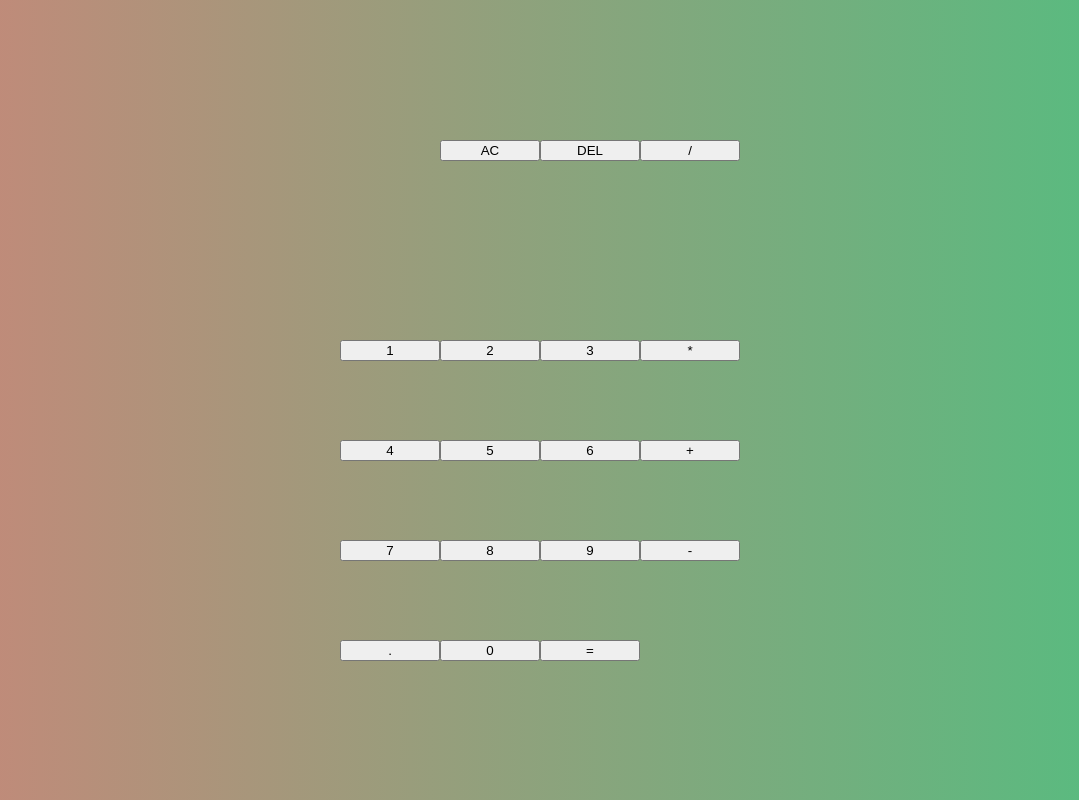
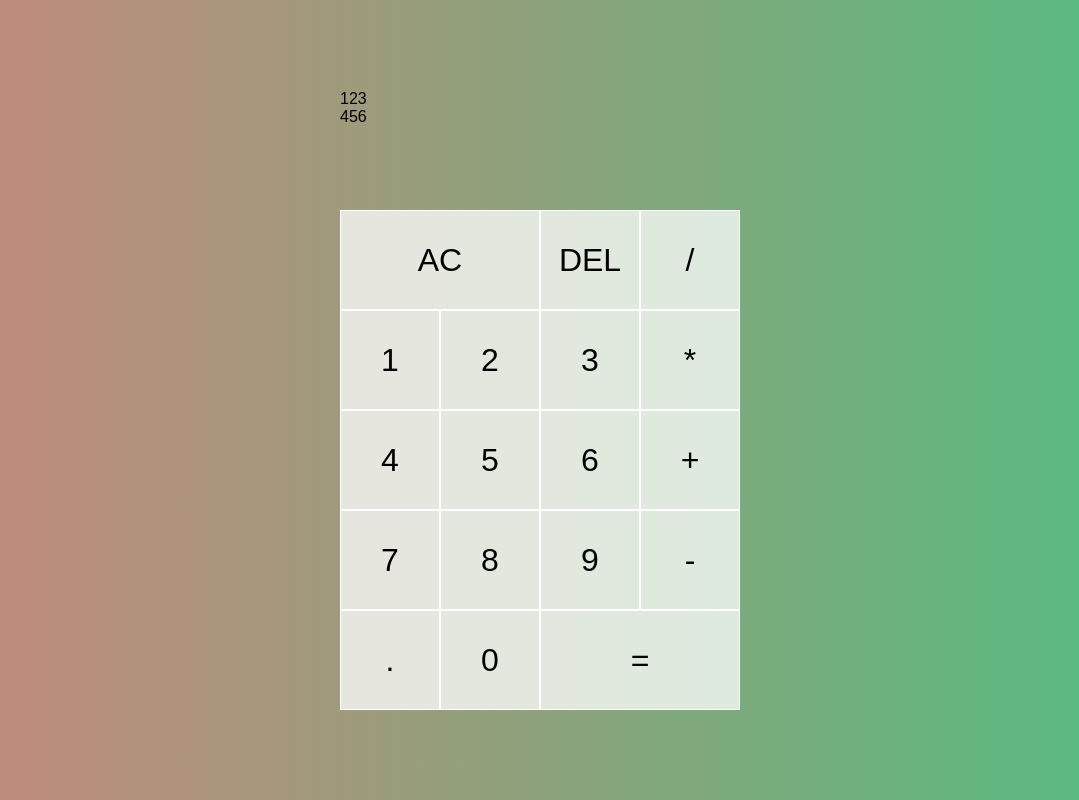
Before and after one commit to yusuferens/odin-calculator, a plain HTML site: page index.html in a window 1280 px wide. Shown: the whole page, without its empty margins (100-1179 px from the left). Drawn offline with Linux system fonts and the light colour scheme.

Commit message:
added and edited css elements

```diff
--- a/index.html
+++ b/index.html
@@ -9,8 +9,8 @@
   <body>
     <div class="calculator-grid">
         <div class="output">
-            <div class="previous-operand"></div>
-            <div class="current-operand"></div>
+            <div class="previous-operand">123</div>
+            <div class="current-operand">456</div>
         </div>
         <button class="span-two">AC</button>
         <button>DEL</button>
--- a/styles.css
+++ b/styles.css
@@ -1,4 +1,4 @@
-*,*::before,*::after{
+*, *::before, *::after{
     box-sizing: border-box;
     font-family: Arial, Helvetica, sans-serif;
     font-weight: normal;
@@ -13,7 +13,7 @@ body{
 .calculator-grid{
     display: grid;
     justify-content: center;
-    align-items: center;
+    align-content: center;
     min-height: 100vh;
     grid-template-columns: repeat(4,100px);
     grid-template-rows:minmax(120px, auto) repeat(5,100px);
@@ -21,5 +21,20 @@ body{
 }
 .calculator-grid > button{
     cursor:pointer;
+    font-size: 2rem;
+    border: 1px solid white;
+    outline: none;
+    background-color: rgba(255, 255, 255, .75);
 
 }
+.calculator-grid > button:hover{
+    background-color: rgba(255, 255, 255, .9);
+}
+
+.span-two{
+    grid-column: span 2;
+}
+
+.output{
+    grid-column: 1 / -1;
+}
```
